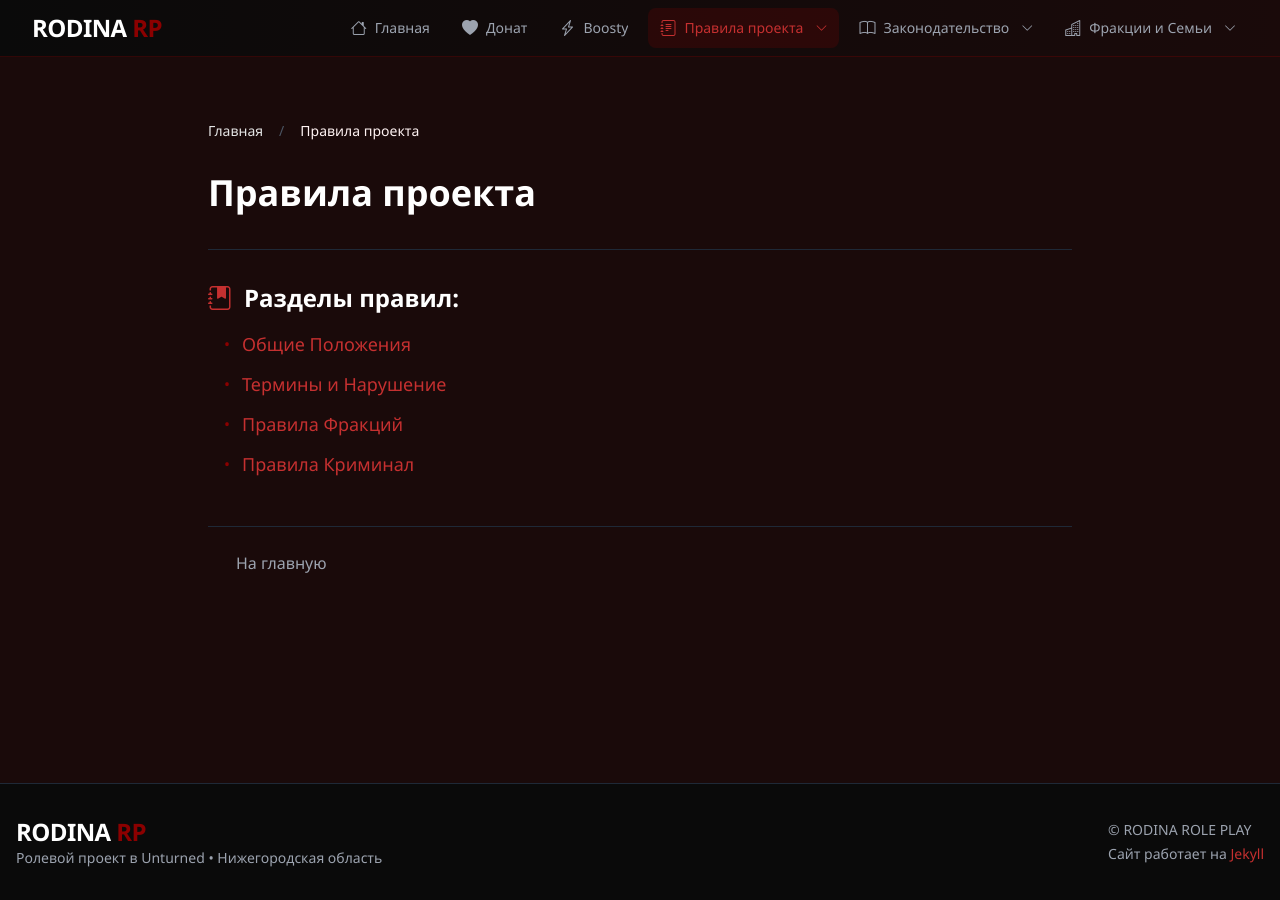
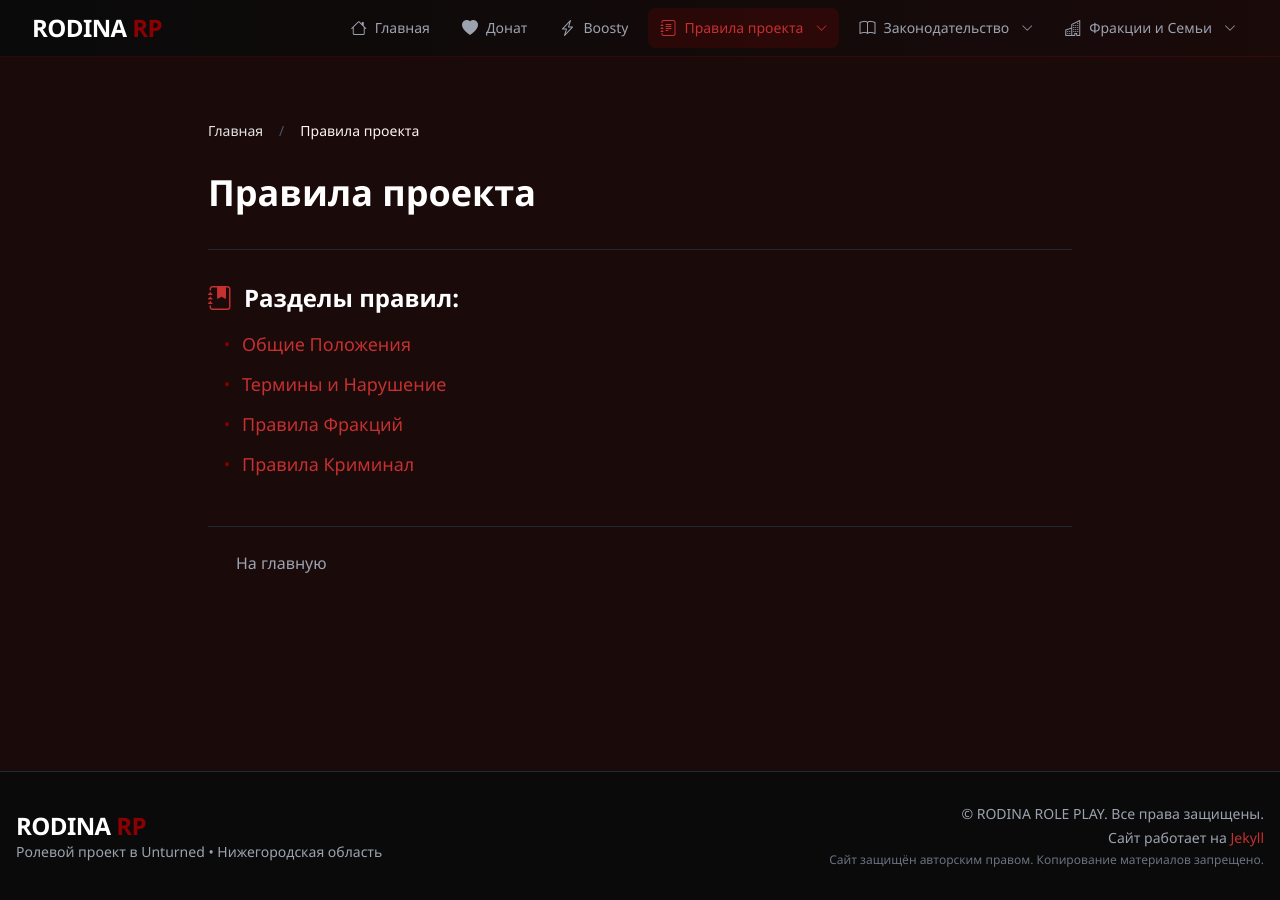
Before and after one commit to executable-rat/rodina-rp-site, a Jekyll site: the page built from _pages/rules/index.md, in a window 1280 px wide. Built offline with Jekyll 4.4.1, drawn with Linux system fonts in a browser that asks for light colours; nearby versions of some CDN libraries.

Commit message:
Добавлено авторское право.

```diff
--- a/_includes/footer.html
+++ b/_includes/footer.html
@@ -2,15 +2,16 @@
     <div class="container mx-auto px-4">
         <div class="flex flex-col md:flex-row justify-between items-center">
             <div class="mb-4 md:mb-0">
-            <a href="{{ site.baseurl }}/" class="text-2xl font-bold tracking-tight hover:opacity-90 transition-opacity duration-300">
-                <span class="text-white group-hover:text-accent-red transition-colors">RODINA</span>
-                <span class="text-primary-red"> RP</span>
-            </a>
+                <a href="{{ site.baseurl }}/" class="text-2xl font-bold tracking-tight hover:opacity-90 transition-opacity duration-300">
+                    <span class="text-white group-hover:text-accent-red transition-colors">RODINA</span>
+                    <span class="text-primary-red"> RP</span>
+                </a>
                 <p class="text-gray-400 text-sm">Ролевой проект в Unturned • Нижегородская область</p>
             </div>
-            <div class="text-gray-400 text-sm">
-                <p>© RODINA ROLE PLAY</p>
+            <div class="text-gray-400 text-sm text-center md:text-right">
+                <p>© RODINA ROLE PLAY. Все права защищены.</p>
                 <p class="mt-1">Сайт работает на <a href="https://jekyllrb.com/" class="text-accent-red hover:underline">Jekyll</a></p>
+                <p class="mt-1 text-xs text-gray-500">Сайт защищён авторским правом. Копирование материалов запрещено.</p>
             </div>
         </div>
     </div>
```
